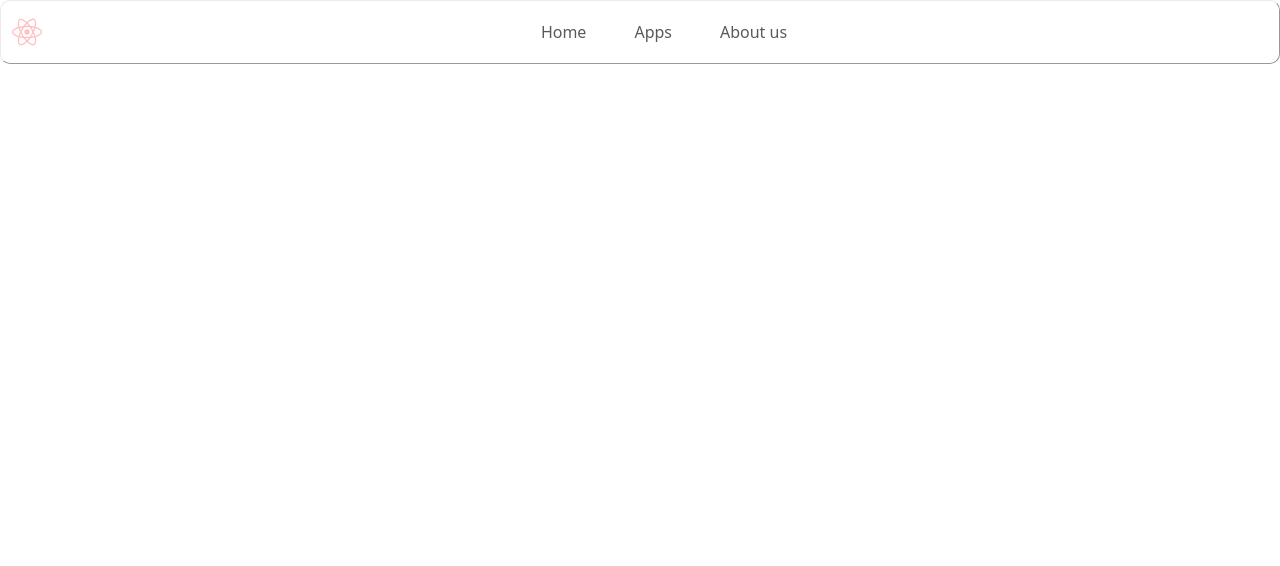
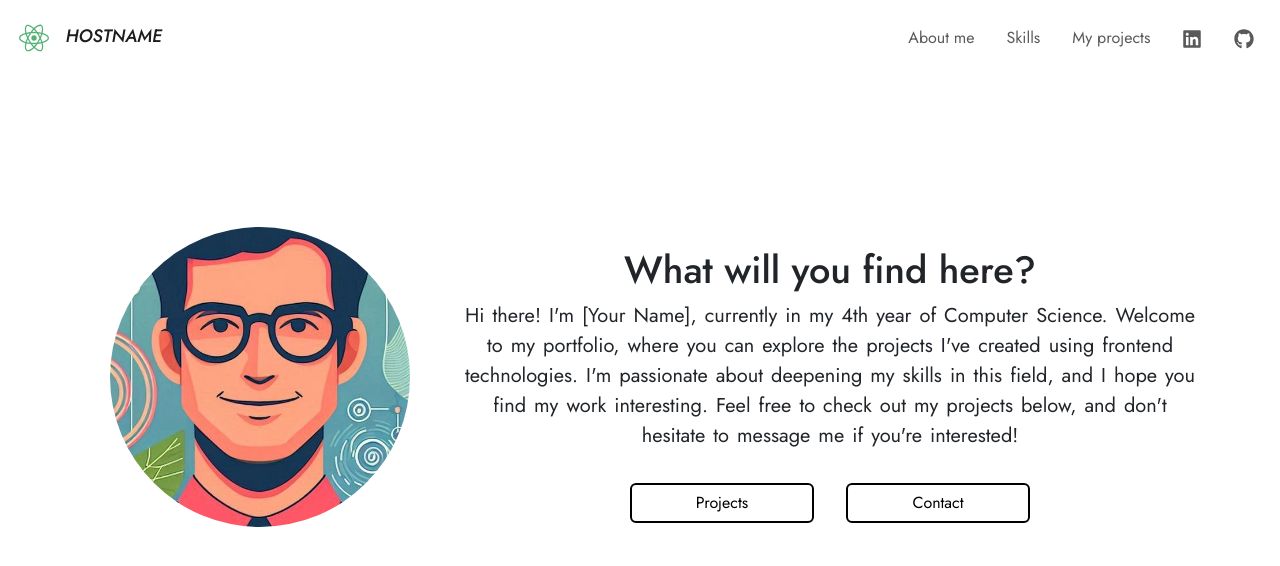
Before and after one commit to Bastian142000/portfolio, a React (Create React App) app: page / in a window 1280 px wide. Shown: the top 566 px of the page. Built offline with nearby package versions, Linux system fonts and the light colour scheme.

Commit message:
User image, user description and styles to the User container added

```diff
--- a/src/App.js
+++ b/src/App.js
@@ -2,7 +2,12 @@ import "./App.css";
 import Button from "react-bootstrap/Button";
 import Navbar from "react-bootstrap/Navbar";
 import Nav from "react-bootstrap/Nav";
+import Container from "react-bootstrap/Container";
+import Row from "react-bootstrap/Row";
+import Col from "react-bootstrap/Col";
 import { IoLogoReact } from "react-icons/io5";
+import { FaLinkedin } from "react-icons/fa";
+import { FaGithub } from "react-icons/fa";
 
 export default function App() {
   return (
@@ -10,7 +15,9 @@ export default function App() {
       <header className="app-header">
         <NavbarPortfolio />
       </header>
-      <div className="app-body"></div>
+      <div className="app-body">
+        <AboutMe />
+      </div>
       <footer className="app-footer"></footer>
     </div>
   );
@@ -20,16 +27,24 @@ function NavbarPortfolio() {
   return (
     <div>
       {/* Inicio del navbar, la clase Navbar es el contenedor principal y tiene todos los estilos necesarios */}
-      <Navbar id="navbar" expand="sm">
+      <Navbar id="navbar" className="m-2" expand="sm">
         {/* Marca o Logo que se puede mostrar en el navbar */}
-        <Navbar.Brand href="#">
-          <IoLogoReact size={32} color="#ffc0c0" />
-        </Navbar.Brand>
+        <div className="d-sm mx-auto">
+          <Navbar.Brand href="#">
+            <IoLogoReact size={32} color="#56b177" />
+            <h1 id="navbar-title-lg" className="d-none d-sm-inline">
+              HOSTNAME
+            </h1>
+          </Navbar.Brand>
+        </div>
 
-                {/* Título centrado que aparece solo en dispositivos pequeños */}
-                <div className="d-sm-none mx-auto" style={{ marginTop: "2.5rem" }}>
+        {/* Título centrado que aparece solo en dispositivos pequeños */}
+        <div
+          className="d-sm-none mx-auto"
+          style={{ marginTop: "2.5rem", paddingRight: "1rem" }}
+        >
           <Navbar.Brand href="#home" className="text-center">
-            <h1 id="navbar-title">Portafolio</h1>
+            <h1 id="navbar-title-sm">Bastián Prado L.</h1>
           </Navbar.Brand>
         </div>
 
@@ -38,16 +53,53 @@ function NavbarPortfolio() {
 
         {/* Contiene los links a mostrar en el navbar */}
         <Navbar.Collapse
-          className="text-center justify-content-center"
+          className="text-center justify-content-end"
           id="collapse-btn"
         >
-          <Nav style={{ gap: "2rem" }}>
-            <Nav.Link id="nav-links">Home</Nav.Link>
-            <Nav.Link id="nav-links">Apps</Nav.Link>
-            <Nav.Link id="nav-links">About us</Nav.Link>
+          <Nav style={{ gap: "1rem" }}>
+            <Nav.Link id="nav-links">About me</Nav.Link>
+            <Nav.Link id="nav-links">Skills</Nav.Link>
+            <Nav.Link id="nav-links">My projects</Nav.Link>
+            <Nav.Link id="nav-links">
+              <FaLinkedin size={20} />
+            </Nav.Link>
+            <Nav.Link id="nav-links">
+              <FaGithub size={20} />
+            </Nav.Link>
           </Nav>
         </Navbar.Collapse>
       </Navbar>
     </div>
   );
 }
+
+function AboutMe() {
+  return (
+    <Container className="aboutme-container">
+      <Row className="text-center text-md-left">
+        <Col md={4} className="col-aboutme">
+          <img
+            src="User.jpg"
+            alt="user"
+            className="img-fluid rounded-circle"
+          ></img>
+        </Col>
+        <Col md={8} className="col-aboutme">
+          <h2>What will you find here?</h2>
+          <span>
+            Hi there! I'm [Your Name], currently in my 4th year of Computer
+            Science. Welcome to my portfolio, where you can explore the projects
+            I've created using frontend technologies. I'm passionate about
+            deepening my skills in this field, and I hope you find my work
+            interesting. Feel free to check out my projects below, and don't
+            hesitate to message me if you're interested!
+          </span>
+          <span>
+            <Button variant="dark">Projects</Button>
+            <Button variant="dark">Contact</Button>
+          </span>
+        </Col>
+      </Row>
+    </Container>
+  );
+}
--- a/src/index.css
+++ b/src/index.css
@@ -1,26 +1,89 @@
+@import url("https://fonts.googleapis.com/css2?family=Jost:ital,wght@0,100..900;1,100..900&display=swap");
+
 * {
   margin: 0;
   padding: 0;
   box-sizing: border-box;
 }
 
-.app{
-
+.app {
+  font-family: "Jost";
 }
 
-#navbar{
-  border: 1px outset rgb(240, 233, 235);
-  border-radius: 10px;
+#navbar {
   padding: 0.6rem;
   min-width: fit-content;
 }
 
-#navbar-title{
-  text-transform: uppercase;
+#navbar-title-sm {
+  font-style: italic;
   font-size: 18px;
-  color: #ff9494;
+  color: rgb(31, 30, 30);
 }
 
-#nav-links:hover{
-  color: #ff5757;
+#navbar-title-lg {
+  font-size: 18px;
+  font-style: italic;
+  padding-left: 1rem;
+  color: rgb(31, 30, 30);
 }
+
+#navbar-title-lg:hover {
+  color: #35945b;
+}
+
+#nav-links:hover {
+  color: #35945b;
+}
+
+.aboutme-container {
+  margin-top: 10rem;
+}
+
+.col-aboutme {
+  display: flex;
+  flex-direction: column;
+  justify-content: center;
+  align-self: center;
+}
+
+.col-aboutme img {
+  width: 300px;
+  height: 300px;
+  border-radius: 150px;
+  align-self: center;
+  object-fit: cover;
+  margin-bottom: 3rem;
+}
+
+.col-aboutme h2 {
+  font-size: 38px;
+}
+
+.col-aboutme span {
+  width: 100%;
+  font-size: 20px;
+  word-spacing: 2px;
+}
+
+.col-aboutme button {
+  margin: 2rem 1rem;
+  width: 25%;
+  border: none;
+  color: black;
+  background-color: white;
+  outline: none;
+  border: 2px solid black;
+  transition: background-color 0.3s ease, color 0.3s ease;
+}
+
+.col-aboutme button:hover {
+  background-color: black;
+  color: white;
+}
+
+.col-aboutme button:focus {
+  outline: none;
+  background-color: white;
+  color: black;
+}
```
Also changed, not shown: public/User.jpg (added), 1 other file (tests, documents, lock files or other folders).
